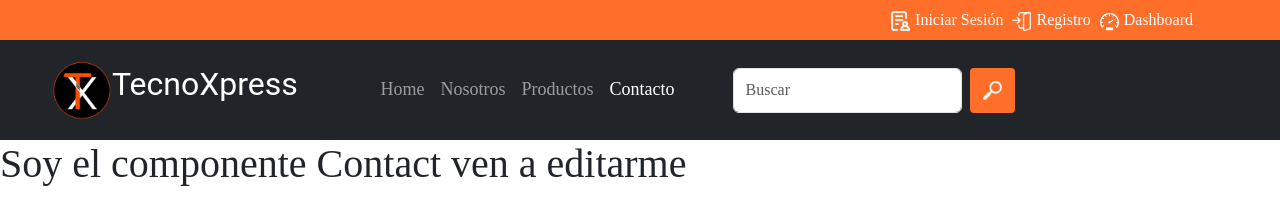
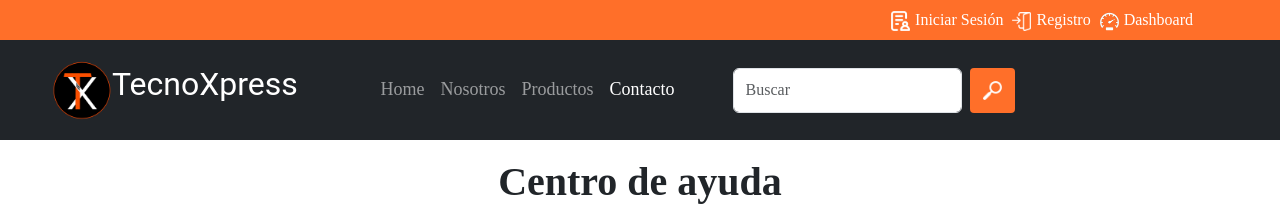
Before and after one commit to TecnoXpress/TecnoXpress-ISPC-24, an Angular app in the folder Front-End24/TecnoXpress/: page /contact in a window 1280 px wide. Shown: the top 221 px of the page. Built offline with nearby package versions, Linux system fonts and the light colour scheme.

Commit message:
Se realizo componente Contacto

```diff
--- a/Front-End24/TecnoXpress/src/app/pages/contact/contact.component.html
+++ b/Front-End24/TecnoXpress/src/app/pages/contact/contact.component.html
@@ -1,4 +1,3 @@
-<h1>Soy el componente Contact ven a editarme </h1>
 <section>
     <div class="conteiner_contact">
       <div class="title_contact">
```
